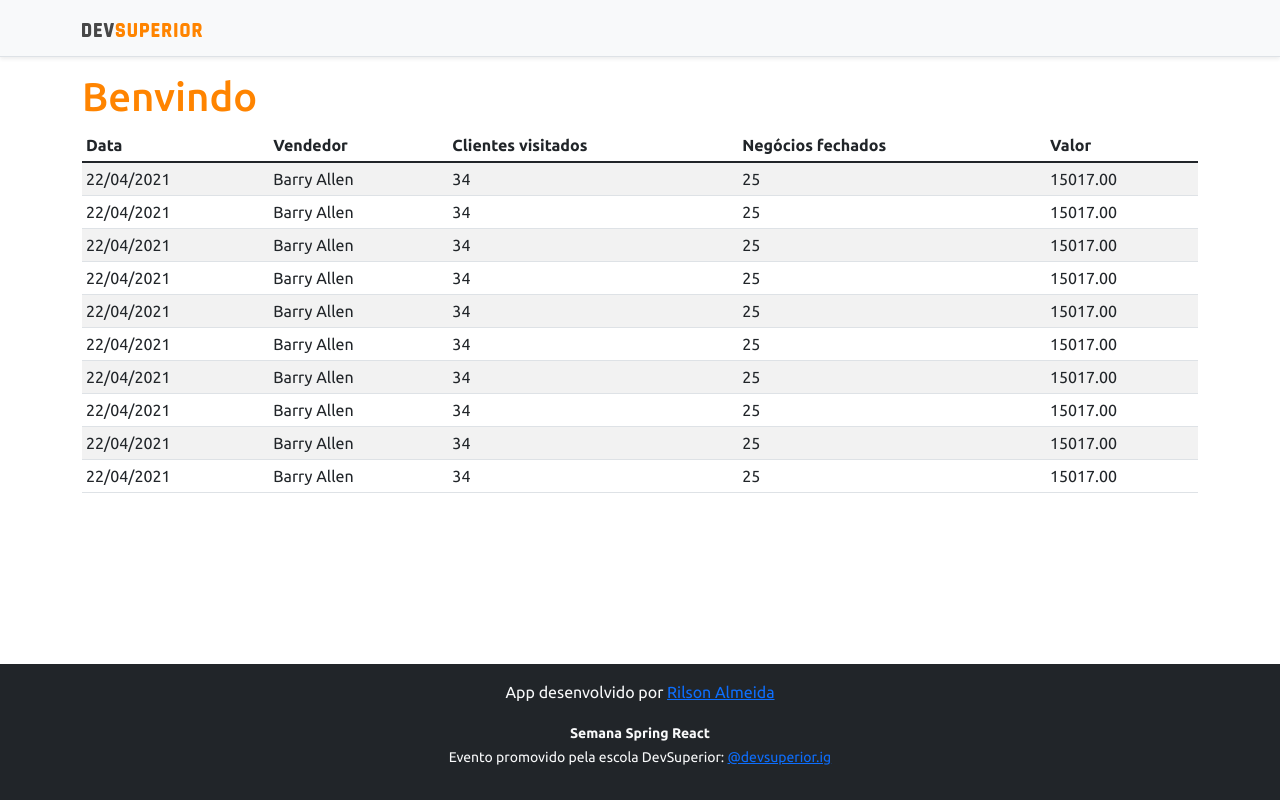
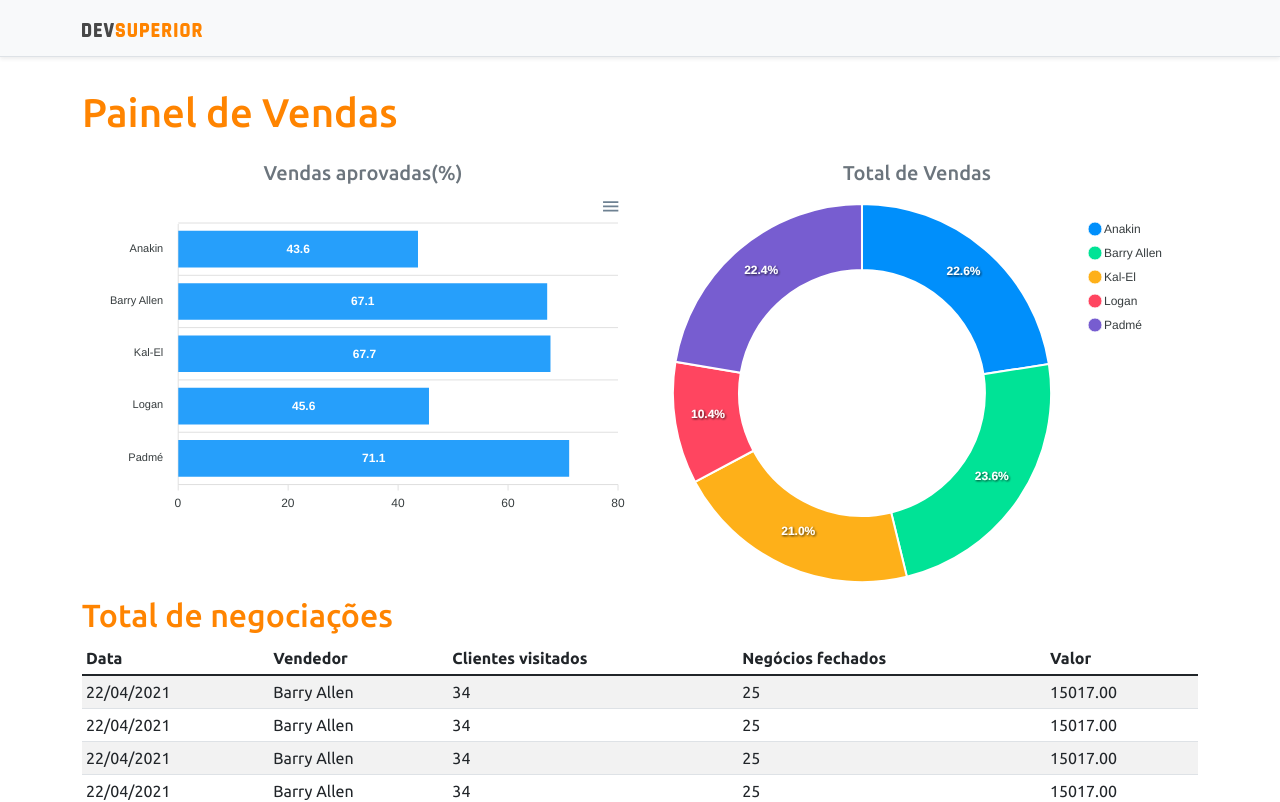
Before and after one commit to rilsonalmeida/projeto-sds-3, a React (Create React App) app in the folder frontend/: page / in a window 1280 px wide. Shown: the top 802 px of the page. Built offline with nearby package versions, Linux system fonts and the light colour scheme.

Commit message:
Static charts (Apexcharts)

```diff
--- a/frontend/package.json
+++ b/frontend/package.json
@@ -10,8 +10,10 @@
     "@types/node": "^12.20.23",
     "@types/react": "^17.0.20",
     "@types/react-dom": "^17.0.9",
+    "apexcharts": "^3.28.1",
     "bootstrap": "^5.1.0",
     "react": "^17.0.2",
+    "react-apexcharts": "^1.3.9",
     "react-dom": "^17.0.2",
     "react-scripts": "4.0.3",
     "typescript": "^4.4.2",
--- a/frontend/src/App.tsx
+++ b/frontend/src/App.tsx
@@ -1,4 +1,6 @@
+import BarChart from "components/BarChart";
 import DataTable from "components/DataTable";
+import DonutChart from "components/DonutChart";
 import Footer from "components/Footer";
 import NavBar from "components/NavBar";
 
@@ -7,7 +9,23 @@ function App() {
     <>
       <NavBar />
       <div className="container">
-        <h1 className="text-primary">Benvindo</h1>
+        <h1 className="text-primary py-3">Painel de Vendas</h1>
+
+        <div className="row px-3">
+          <div className="col-sm-6">
+            <h5 className="text-center text-secondary">Vendas aprovadas(%)</h5>
+            <BarChart />
+          </div>
+          <div className="col-sm-6">
+            <h5 className="text-center text-secondary">Total de Vendas</h5>
+            <DonutChart />
+          </div>
+        </div>
+
+        <div className="py3 text-primary">
+          <h2>Total de negociações</h2>
+        </div>
+
         <DataTable />
       </div>
       <Footer />
--- /dev/null
+++ b/frontend/src/components/BarChart/index.tsx
@@ -0,0 +1,35 @@
+
+import Chart from 'react-apexcharts'
+
+const BarChart = () => {
+    const options = {
+        plotOptions: {
+            bar: {
+                horizontal: true,
+            }
+        },
+    };
+
+    const mockData = {
+        labels: {
+            categories: ['Anakin', 'Barry Allen', 'Kal-El', 'Logan', 'Padmé']
+        },
+        series: [
+            {
+                name: "% Sucesso",
+                data: [43.6, 67.1, 67.7, 45.6, 71.1]
+            }
+        ]
+    };
+
+    return (
+        <Chart
+            options={{...options, xaxis: mockData.labels}}
+            series={mockData.series}
+            type="bar"
+            heigt="240"
+        />
+    );
+  };
+
+  export default BarChart;
--- /dev/null
+++ b/frontend/src/components/DonutChart/index.tsx
@@ -0,0 +1,25 @@
+import Chart from "react-apexcharts";
+
+const DonutChart = () => {
+  const mockData = {
+    series: [477138, 499928, 444867, 220426, 473088],
+    labels: ["Anakin", "Barry Allen", "Kal-El", "Logan", "Padmé"],
+  };
+
+  const options = {
+    legend: {
+      show: true,
+    },
+  };
+
+  return (
+    <Chart
+      options={{ ...options, labels: mockData.labels }}
+      series={mockData.series}
+      type="donut"
+      heigt="240"
+    />
+  );
+};
+
+export default DonutChart;
```
Also changed, not shown: 1 other file (tests, documents, lock files or other folders).
